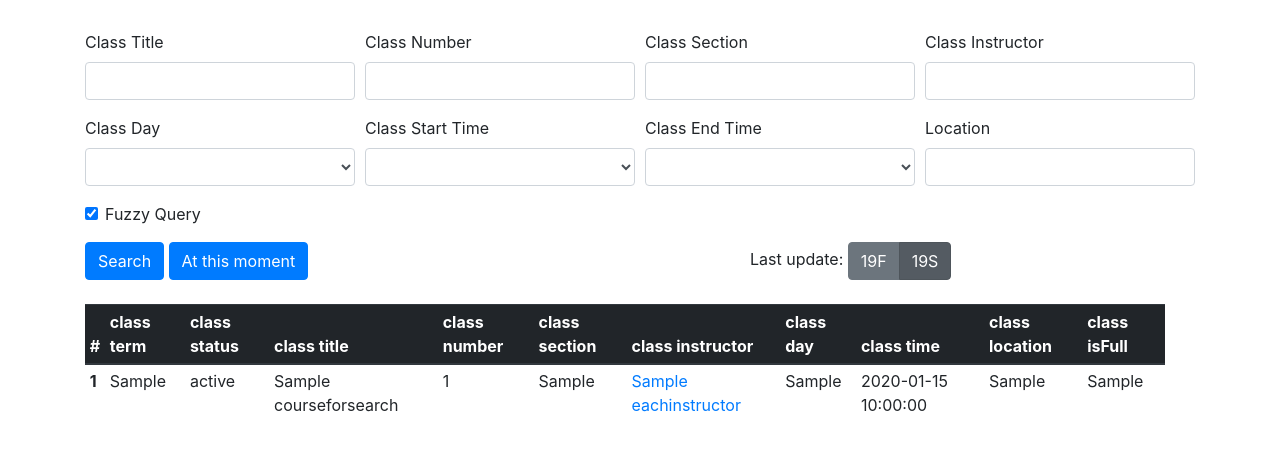
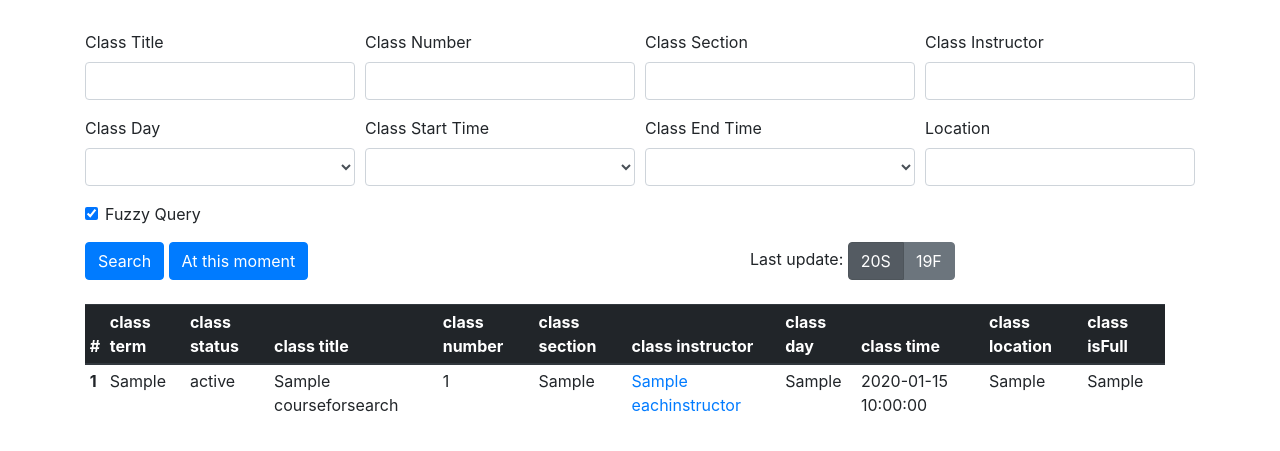
Before and after one commit to louieh/FakeCourseBook, a Flask app: page / in a window 1280 px wide. Shown: the part 56-507 px from the top of the page. Run offline with Flask 2, Linux system fonts and the light colour scheme; a database or web service that is not in the repository returns one stand-in record (values such as "Sample title"); data that the repository does not hold is empty; some libraries are stand-ins or nearby versions.

Commit message:
update semester

```diff
--- a/app/templates/search.html
+++ b/app/templates/search.html
@@ -122,13 +122,13 @@
                                 {{ moment(data_update_time).format('LLL') }}
                             {% endif %}
                             <div class="btn-group btn-group-toggle" data-toggle="buttons">
-                                <label class="btn btn-secondary active" id="19F" onclick="changesource('19F')">
+                                <label class="btn btn-secondary active" id="20S" onclick="changesource('20S')">
                                     <input type="radio" id="option19F"
+                                           autocomplete="off"> 20S
+                                </label>
+                                <label class="btn btn-secondary" id="19F" onclick="changesource('19F')">
+                                    <input type="radio" id="option19S"
                                            autocomplete="off"> 19F
-                                </label>
-                                <label class="btn btn-secondary" id="19S" onclick="changesource('19S')">
-                                    <input type="radio" id="option19S"
-                                           autocomplete="off"> 19S
                                 </label>
                             </div>
 
--- a/update_data/setting.py
+++ b/update_data/setting.py
@@ -19,10 +19,11 @@ BASE_URI = 'https://coursebook.utdallas.edu/term_{1}/cp_{0}'
 BASE_URL_FOR_PREFIX = 'https://coursebook.utdallas.edu/guidedsearch'
 
 # term and prefix
-ALL_TERM_LIST = ['19F', '19S', '18F', '18U', '18S', '17F', '17U', '17S', '16F', '16U', '16S', '15F', '15U', '15S',
+ALL_TERM_LIST = ['20S', '19F', '19S', '18F', '18U', '18S', '17F', '17U', '17S', '16F', '16U', '16S', '15F', '15U',
+                 '15S',
                  '14F', '14U', '14S', '13F', '13U', '13S', '12F', '12U', '12S', '11F', '11U', '11S', '10F',
                  '10U', '10S']
-CURRENT_TERM_LIST = ['19F', '19S']
+CURRENT_TERM_LIST = ['20S', '19F']
 ALL_PREFIX_LIST = ['CS']
 CURRENT_PREFIX_LIST = ['CS']
 
```
